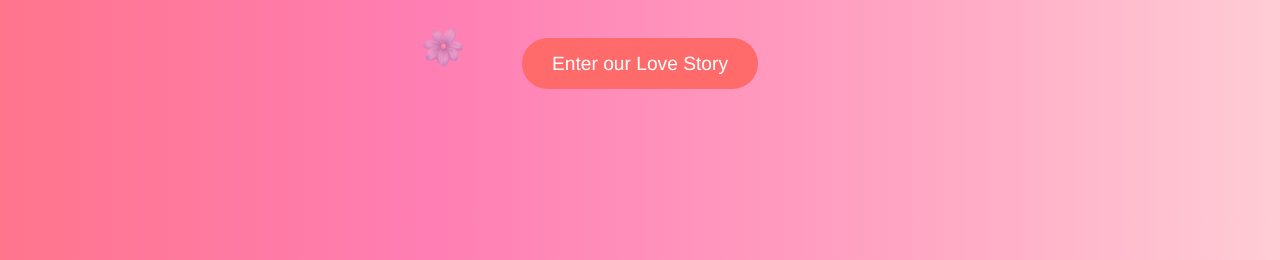
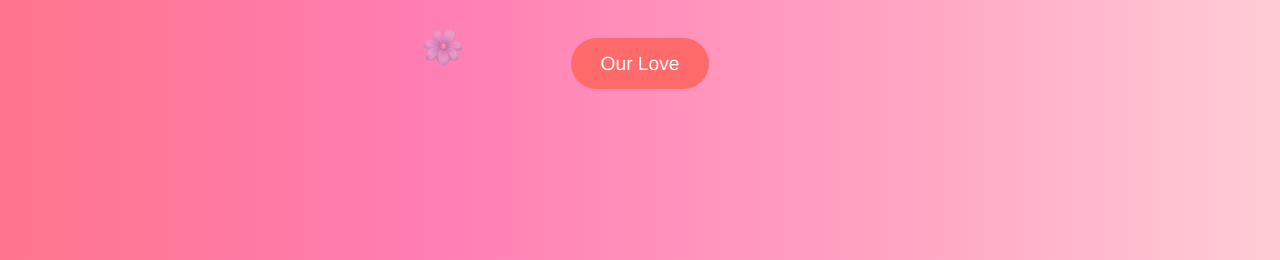
Before and after one commit to maneetbachu/birthday, a plain HTML site: page index.html in a window 1280 px wide. Shown: the part 540-800 px from the top of the page. Drawn offline with Linux system fonts and the light colour scheme.

Commit message:
Update index.html

```diff
--- a/index.html
+++ b/index.html
@@ -19,7 +19,7 @@
         <b><p class="message">Every moment with you is a blessing. I hope today brings you as much happiness as you bring into my life. You are my sunshine!</p></b>
 <br><br>
         <div class="button">
-            <a href="second_page.html">Enter our Love Story</a>
+            <a href="second_page.html">Our Love</a>
         </div>
     </div>
 
```
